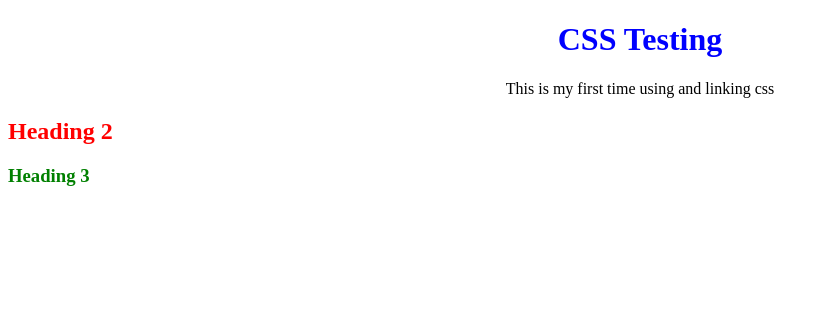
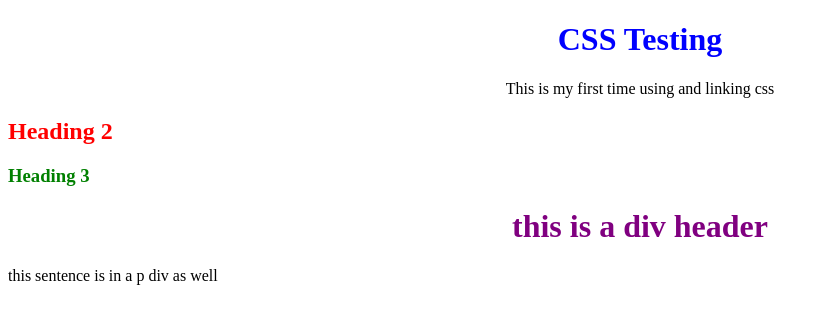
Before and after one commit to TheeDorf/cssPractice, a plain HTML site: page index.html in a window 1280 px wide. Shown: the whole page, without its empty margins (0-829 px from the left). Drawn offline with Linux system fonts and the light colour scheme.

Commit message:
added some div styling into css

```diff
--- a/index.html
+++ b/index.html
@@ -15,5 +15,11 @@
 
 
     <h3>Heading 3</h3>
+
+    <div>
+        <h1>this is a div header
+        </h1>
+        <p>this sentence is in a p div as well</p>
+    </div>
 </body>
 </html>
--- a/style.css
+++ b/style.css
@@ -5,3 +5,7 @@ h2{color:red}
 h3{color:green}
 
 p{color:black; text-align:center;}
+
+
+div p{text-align:left;}
+div h1{color:purple ;}
```
